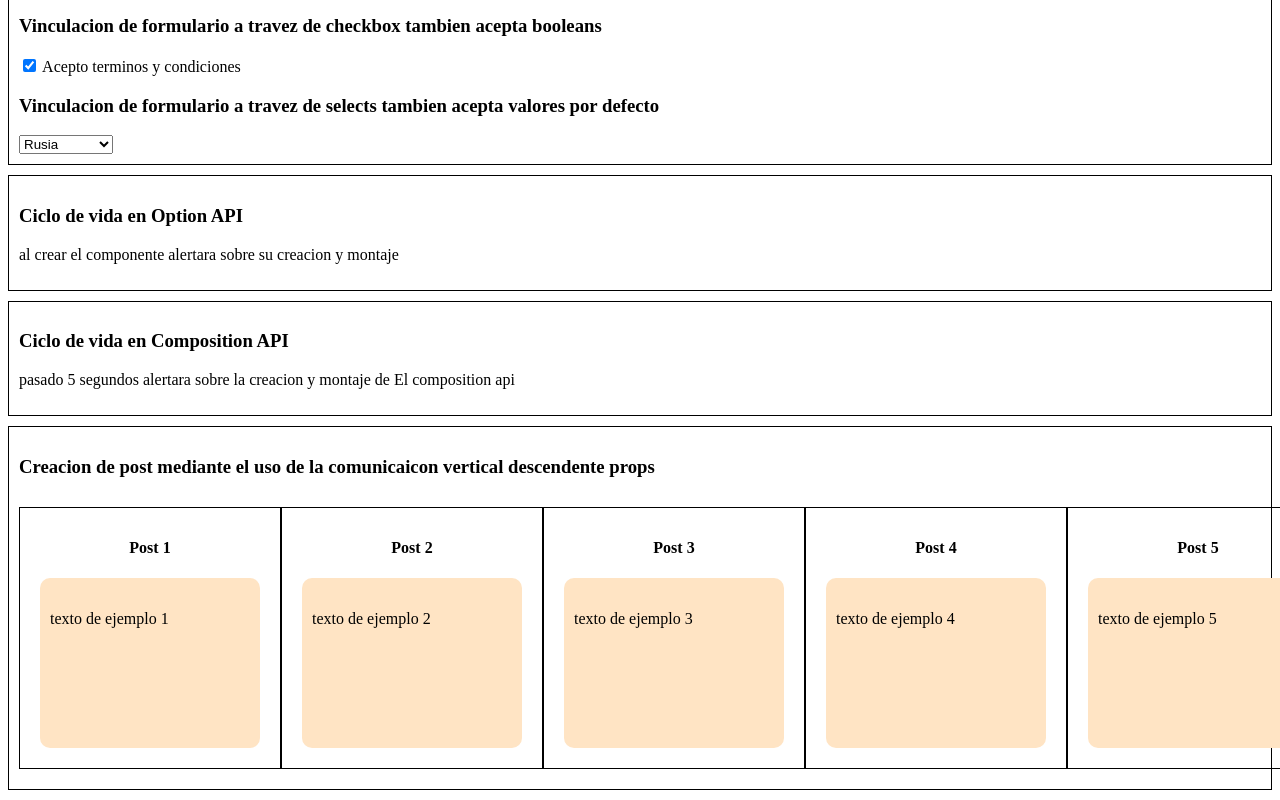
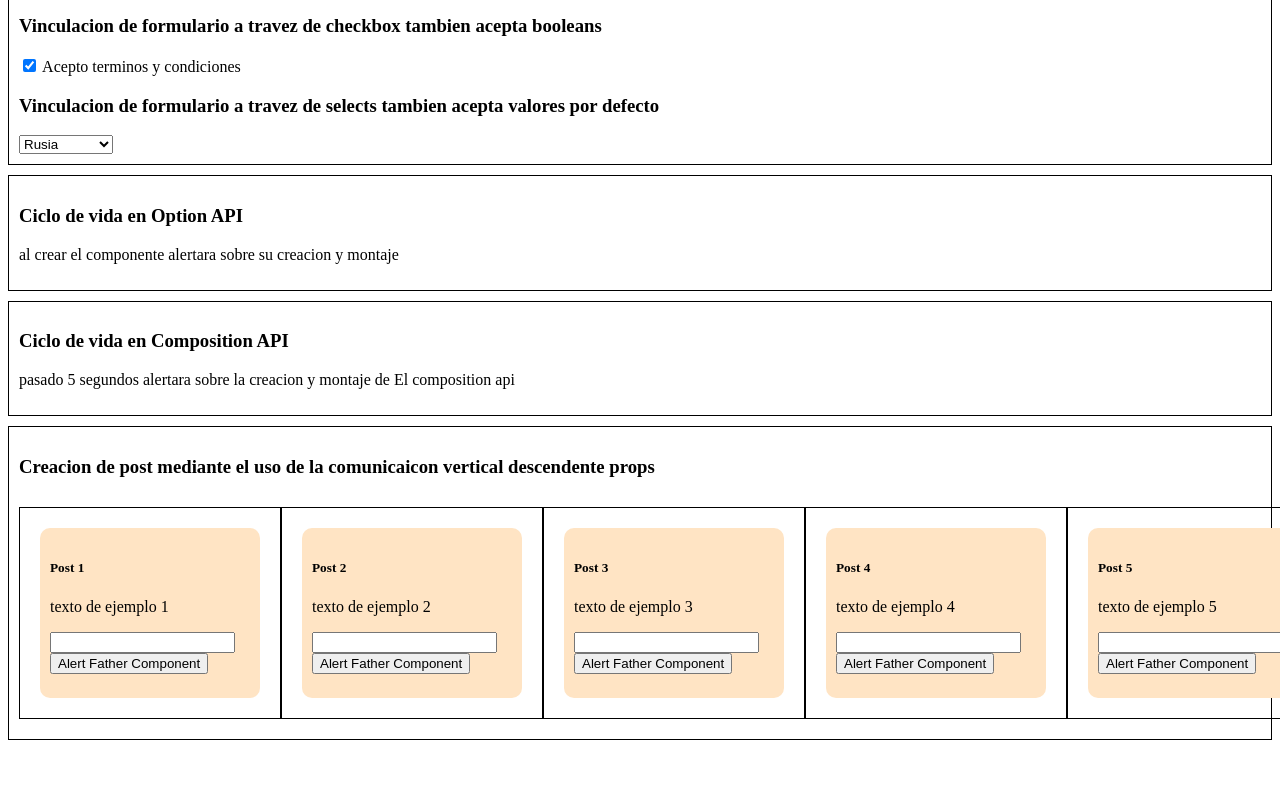
Before and after one commit to DylanVallejo/vueJSCRUD, a Vue app: page / in a window 1280 px wide. Shown: the part 1300-2100 px from the top of the page. After the commit the page ends 2050 px from the top, so only its background shows below. Built offline with nearby package versions, Linux system fonts and the light colour scheme.

Commit message:
creando comunicacion vertical ascendente desde el componente detail hacia list utilizndo emits y props del padre

```diff
--- a/src/components/PostDetail.vue
+++ b/src/components/PostDetail.vue
@@ -1,14 +1,15 @@
 <template>
     <div class="container">
-        <h4>{{ props.title }}</h4>
         <div class="post">
-            <h5></h5>
+            <h5>{{ props.title }}</h5>
             <p>{{ props.content }}</p>
+            <input  type="text" v-model="message"/>
+            <button @click="handleClick" >Alert Father Component</button>
         </div>
     </div>
 </template>
 <script>
-import { defineComponent } from 'vue';
+import { defineComponent,ref } from 'vue';
 export default defineComponent({
     name:"PostDetail",
     props: {
@@ -22,8 +23,17 @@ export default defineComponent({
             default: "Este post no tiene contenido"
         }
     },
-    setup(props){
-        return {props}
+    //emits comunicacion vertical ascendente definimos
+    emits: ["alertFather"],
+    //props comunicacion vertical descendente desestrucutramos los emits
+    setup(props, {emit}){
+        let message = ref("")
+        const handleClick = () => {
+            console.log(message)
+            emit("alertFather", message.value)
+        }
+
+        return {props, message,handleClick}
     }
 })
 </script>
--- a/src/components/PostList.vue
+++ b/src/components/PostList.vue
@@ -2,7 +2,7 @@
     <div class="container">
         <h3>Creacion de post mediante el uso de la comunicaicon vertical descendente props</h3>
         <div class="container2">
-            <PostDetail v-for="elm in info" :key="elm.title" :title="elm.title" :content= "elm.content" />
+            <PostDetail v-for="elm in info" :key="elm.title" :title="elm.title" :content= "elm.content" @alertFather="showAlertEmit" />
         </div>
     </div>
 </template>
@@ -15,7 +15,11 @@ let info = [
     { title: "Post 3", content: "texto de ejemplo 3"},
     { title: "Post 4", content: "texto de ejemplo 4"},
     { title: "Post 5", content: "texto de ejemplo 5"},
-    ]
+    ];
+
+    function showAlertEmit(msg){
+        alert(msg)
+    }
 </script>
 
 <style scoped>
```
